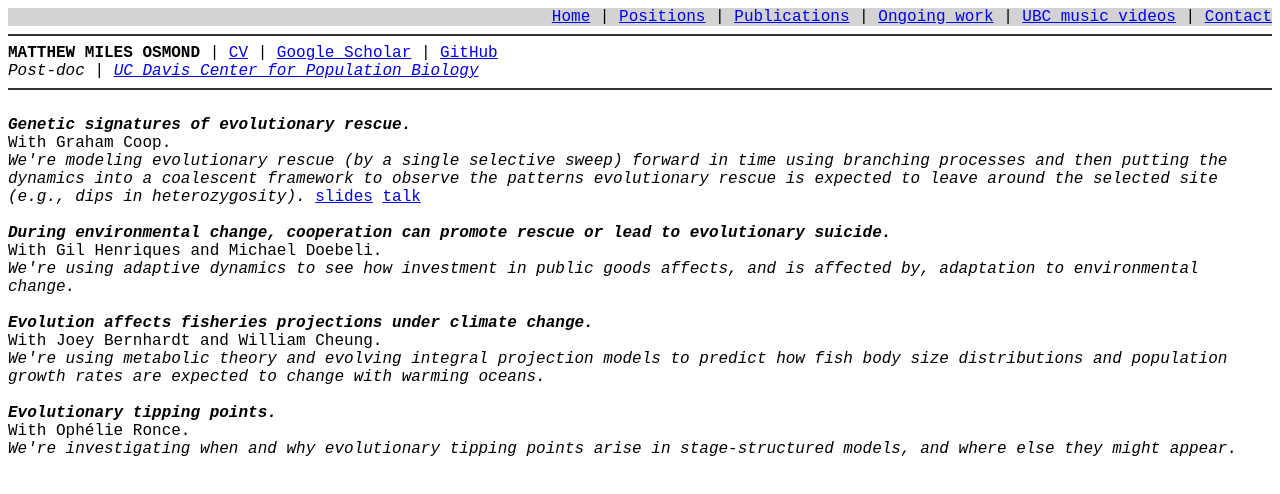
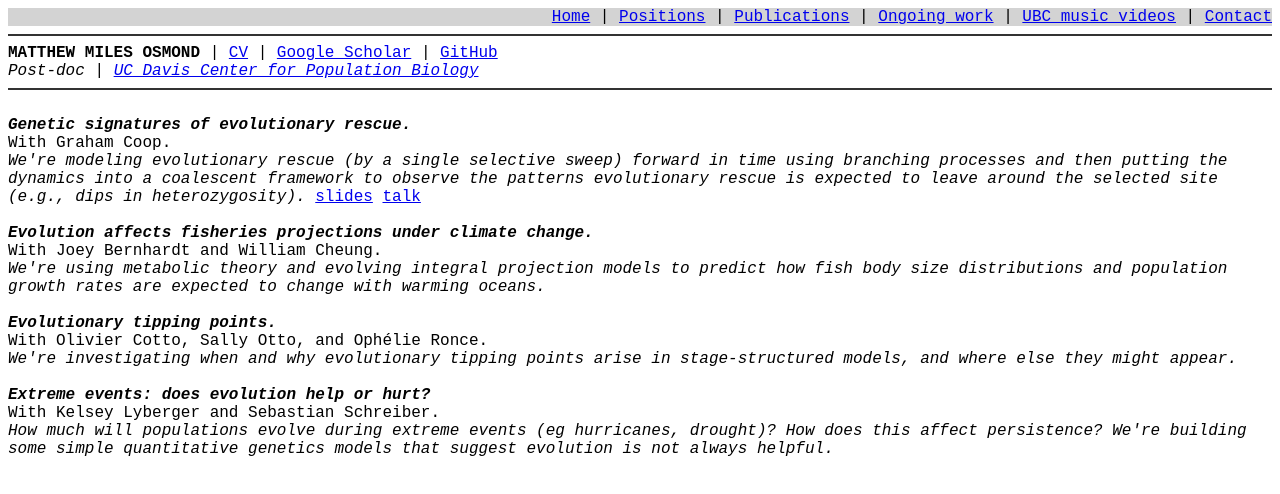
Before and after one commit to osmond-lab/osmond-lab.github.io, a plain HTML site: page ongoing.html in a window 1280 px wide. Drawn offline with Linux system fonts and the light colour scheme.

Commit message:
gil biorxiv link, kelsey ongoing

```diff
--- a/ongoing.html
+++ b/ongoing.html
@@ -34,14 +34,6 @@ With Graham Coop.
 <br>
 <br>
 
-<i><b>During environmental change, cooperation can promote rescue or lead to evolutionary suicide.</b></i>
-<br>
-With Gil Henriques and Michael Doebeli.
-<br>
-<i>We're using adaptive dynamics to see how investment in public goods affects, and is affected by, adaptation to environmental change.</i>
-<br>
-<br>
-
 <i><b>Evolution affects fisheries projections under climate change.</b></i>
 <br>
 With Joey Bernhardt and William Cheung.
@@ -52,10 +44,17 @@ With Joey Bernhardt and William Cheung.
 
 <i><b>Evolutionary tipping points.</b></i>
 <br>
-With Oph&eacute;lie Ronce.
+With Olivier Cotto, Sally Otto, and Oph&eacute;lie Ronce.
 <br>
 <i>We're investigating when and why evolutionary tipping points arise in stage-structured models, and where else they might appear.</i>
+<br>
+<br>
 
+<i><b>Extreme events: does evolution help or hurt?</b></i>
+<br>
+With Kelsey Lyberger and Sebastian Schreiber.
+<br>
+<i>How much will populations evolve during extreme events (eg hurricanes, drought)? How does this affect persistence? We're building some simple quantitative genetics models that suggest evolution is not always helpful.</i>
 
 </body>
 
```
Also changed, not shown: publications.html (+5 -1 lines).
